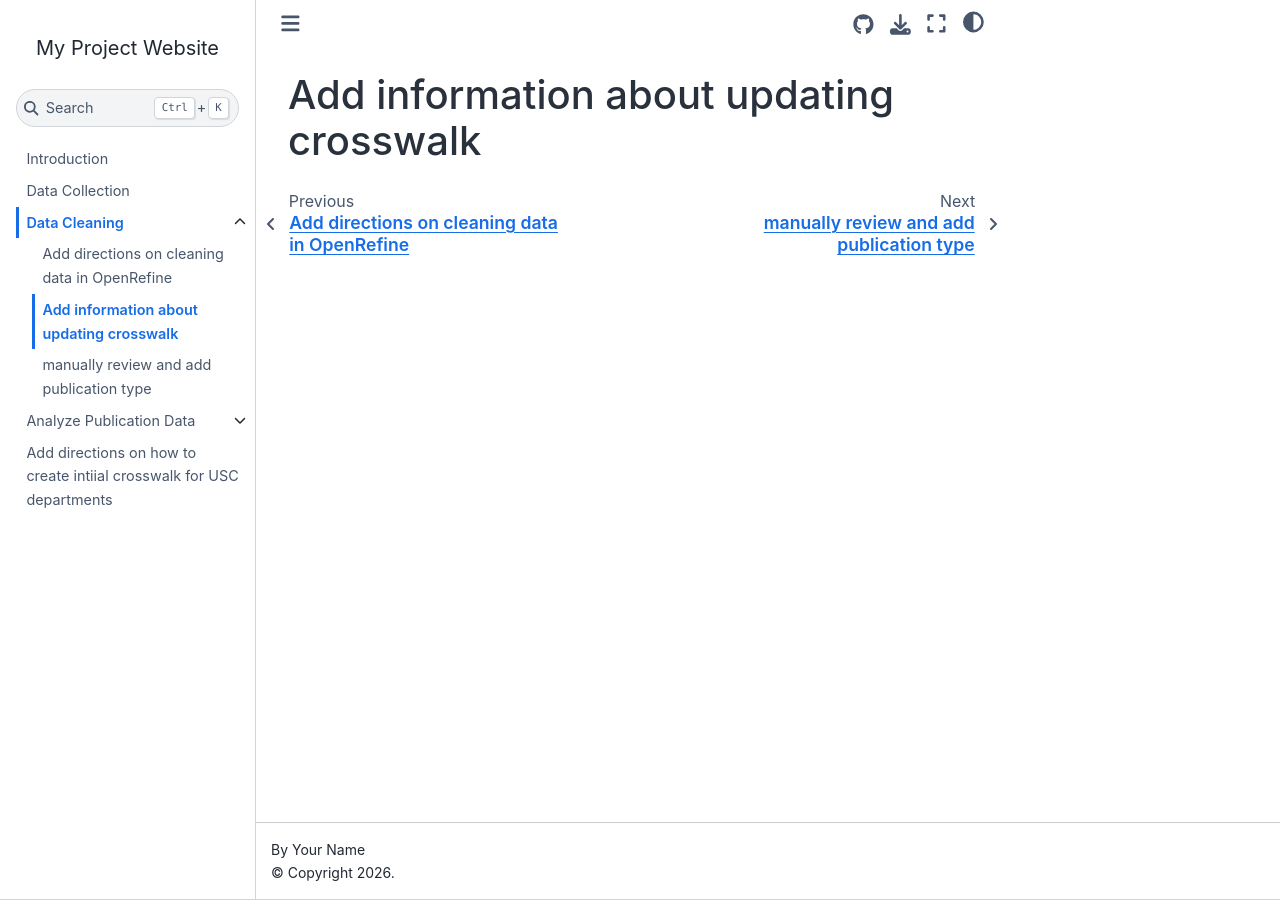
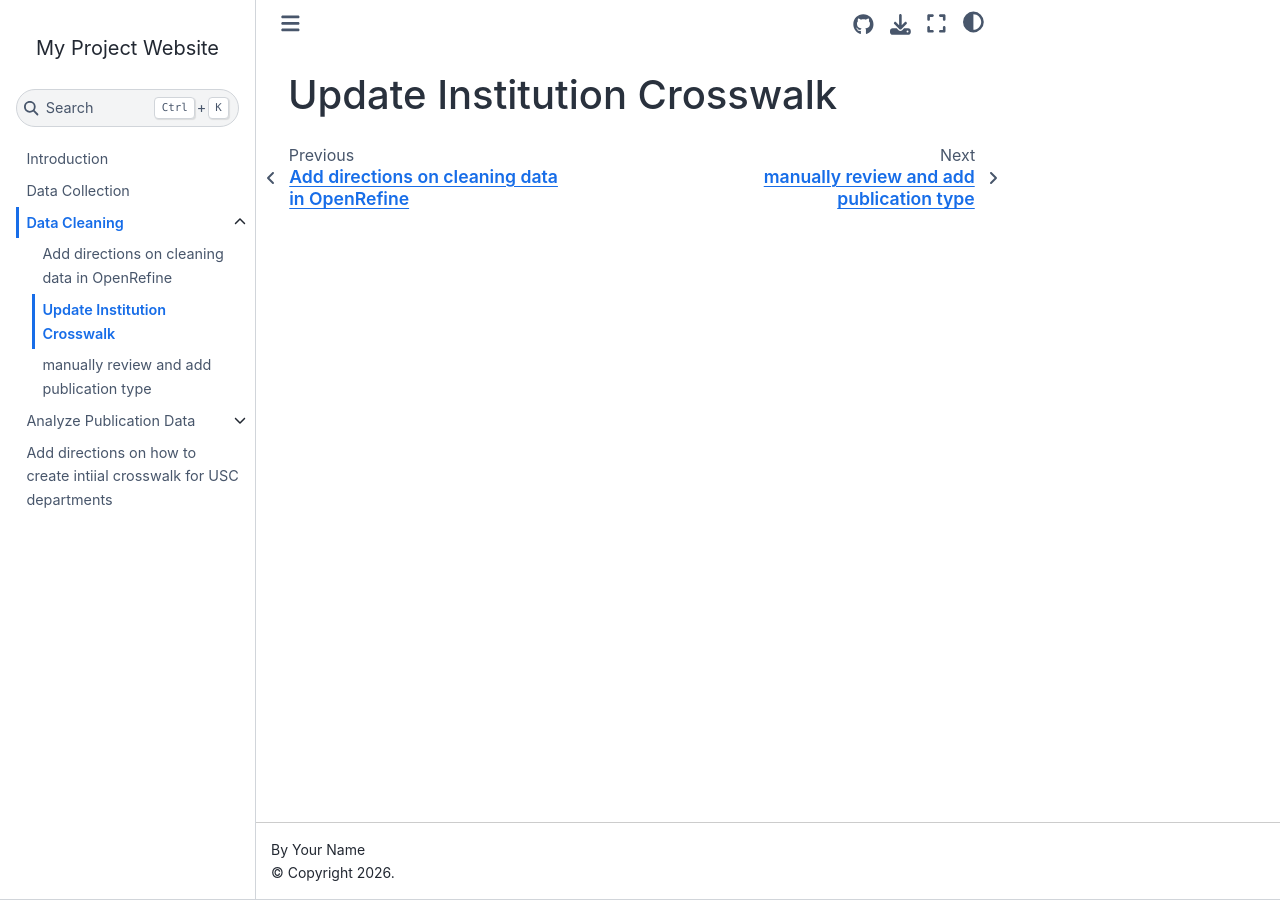
Before and after one commit to vvlooking/research-impact, a Jupyter Book: the page built from website/data-cleaning-crosswalk.md, in a window 1280 px wide. Built offline with Jupyter Book 1.0.4 settings and Sphinx 7.4.7 and the Sphinx Book theme 1.1.4, drawn with Linux system fonts in a browser that asks for light colours; pages that are not in the unit, such as notebooks, are missing from menus.

Commit message:
Update title for Institution Crosswalk section

```diff
--- a/website/data-cleaning-crosswalk.md
+++ b/website/data-cleaning-crosswalk.md
@@ -1 +1 @@
-# Add information about updating crosswalk
+# Update Institution Crosswalk
```
